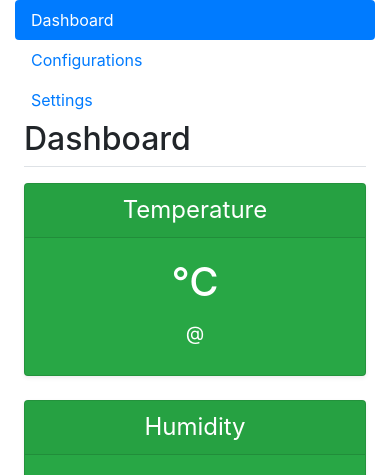
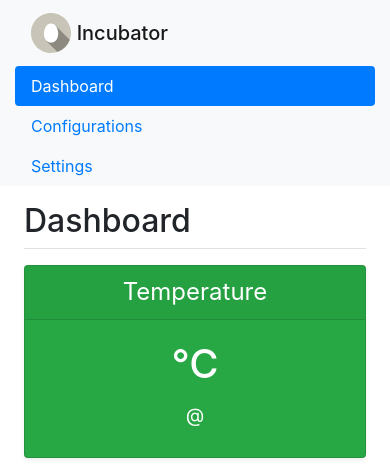
Before and after one commit to greenedy/Capstone-Smart-Incubator, a Flask app: template templates/dashboard.html in a window 390 px wide; the page is wider, and only the part inside the window is pictured. Shown: the top 475 px of that part. Run offline with Flask 2, Linux system fonts and the light colour scheme; the template is opened without the code that fills it, so the values that code supplies are empty; some libraries are stand-ins or nearby versions.

Commit message:
-Added logo to navbar

```diff
--- a/templates/dashboard.html
+++ b/templates/dashboard.html
@@ -9,8 +9,14 @@
 <body>
     <div class="container-fluid">
          <div class="row">
-             <nav class="col-md-2 sidebar nav-pills">
+             <nav class="col-md-2 sidebar bg-light nav-pills">
                   <div class="sidebar-sticky">
+                      <nav class="navbar navbar-light bg-light text-center">
+                          <span class="navbar-brand ">
+                          <img src="/static/image/egg-icon.svg" width="40" height="40" class="" alt="">
+                          <span class="navbar-brand mb-0 text-center h1 align-middle">Incubator</span>
+                          </span>
+                      </nav>
                        <ul class="nav flex-column ">
                           <li class="nav-item">
                               <a class="nav-link active" href="dashboard">Dashboard</a>
@@ -26,7 +32,7 @@
              </nav>
 
             <main role="main" class="col-md-9 ml-sm-auto col-lg-10 px-4">
-                <div class="justify-content-between border-bottom">
+                <div class="justify-content-between border-bottom pt-3">
                     <h1 class="h2">Dashboard</h1>
                 </div>
 
```
Also changed, not shown: static/image/egg-icon.svg (added).
